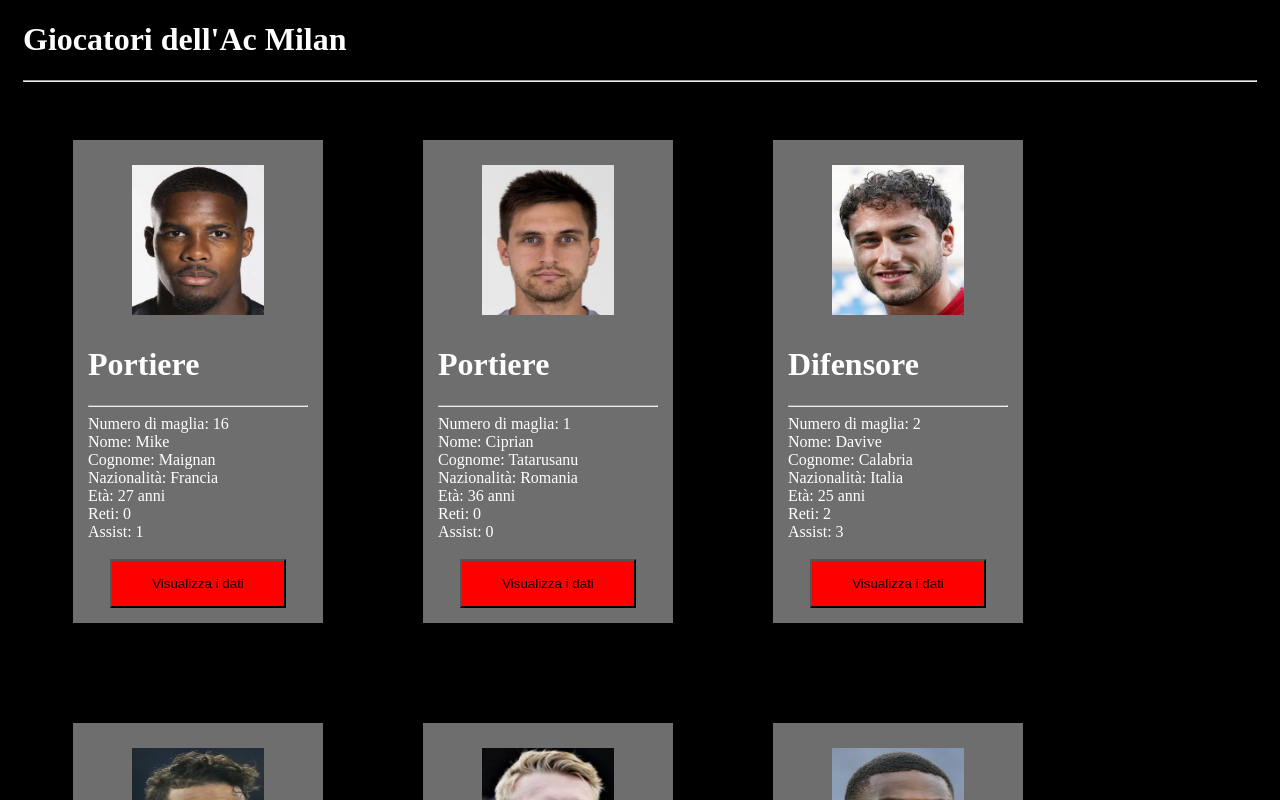
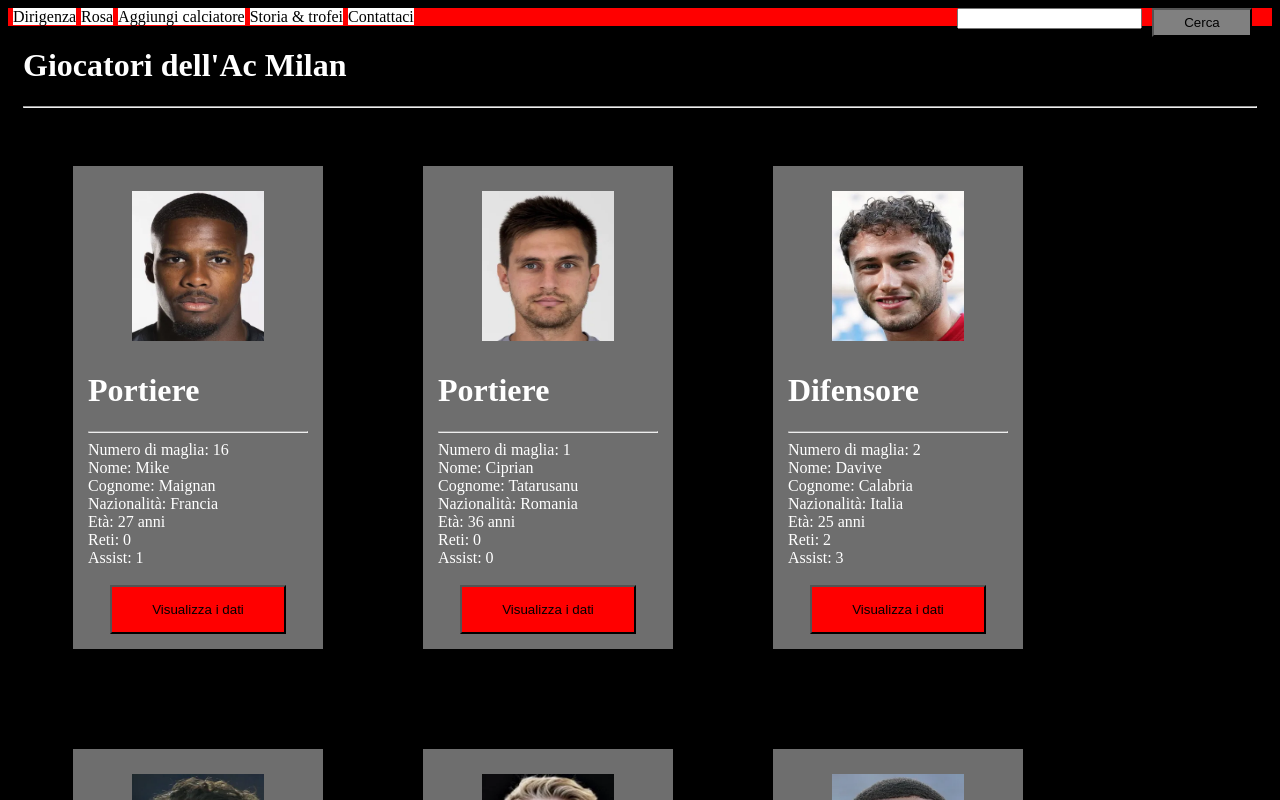
Before and after one commit to AdamaEmmanuelTraore/Angular-exercise-3, an Angular app: page / in a window 1280 px wide. Shown: the top 800 px of the page. Built offline with nearby package versions, Linux system fonts and the light colour scheme.

Commit message:
Aggiornamento Angular Ac Milan

```diff
--- a/src/app/app.component.ts
+++ b/src/app/app.component.ts
@@ -3,6 +3,7 @@ import { Component } from '@angular/core';
 @Component({
   selector: 'app-root',
   template: `
+    <navbar></navbar>
     <parent-component></parent-component>
   `
 })
--- a/src/app/app.module.ts
+++ b/src/app/app.module.ts
@@ -5,12 +5,14 @@ import { AppComponent } from './app.component';
 import { ChildComponent } from './events/child.component';
 import { ParentComponent } from './events/parent.component';
 import { Service } from './events/service/service';
+import { NavBar } from './nav/nav-bar';
 
 @NgModule({
   declarations: [
     AppComponent,
     ParentComponent,
-    ChildComponent
+    ChildComponent,
+    NavBar
   ],
   imports: [
     BrowserModule
--- /dev/null
+++ b/src/app/nav/nav-bar.html
@@ -0,0 +1,11 @@
+<div class="navbar">
+    <a>Dirigenza</a>
+    <a>Rosa</a>
+    <a>Aggiungi calciatore</a>
+    <a>Storia & trofei</a>
+    <div class="info">
+        <input type="search">
+        <button class="cBtn">Cerca</button>
+    </div>
+    <a>Contattaci</a>
+</div>
--- a/src/styles.css
+++ b/src/styles.css
@@ -29,3 +29,22 @@ button{
     background-color: red;
     cursor: pointer;
 }
+.navbar{
+    background-color: red;
+}
+a{
+    background-color: white;
+    cursor: pointer;
+    margin-left: 5px;
+}
+.cBtn{
+    width: 100px;
+    padding: 5px;
+    background-color: gray;
+    float: right;
+    margin-left: 10px;
+}
+.info{
+    float: right;
+    margin-right: 20px;
+}
```
Also changed, not shown: src/app/nav/nav-bar.ts (added, +10 -0 lines).
